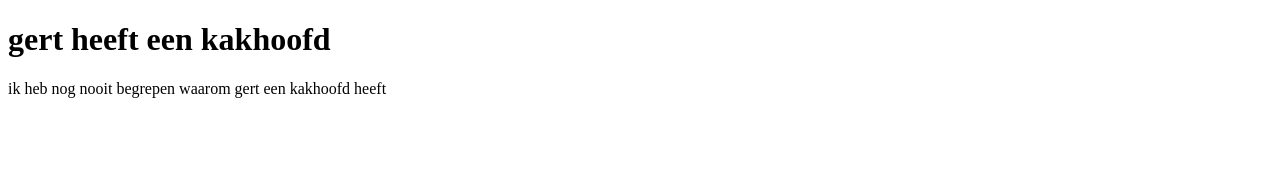
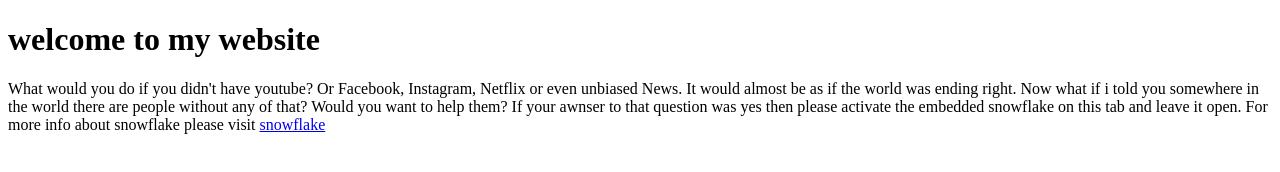
Before and after one commit to kddorenbos/kddorenbos.github.io, a plain HTML site: page index.html in a window 1280 px wide. Drawn offline with Linux system fonts and the light colour scheme.

Commit message:
getting serius now

```diff
--- a/index.html
+++ b/index.html
@@ -1,10 +1,18 @@
 <!DOCTYPE html>
 <html>
 	<head>
-		<title>dit is een titel</title>
+		<title>kddorenbos</title>
 	</head>
 	<body>
-		<h1>gert heeft een kakhoofd</h1>
-		<p>ik heb nog nooit begrepen waarom gert een kakhoofd heeft</p>
+		<h1>welcome to my website</h1>
+		<p>
+		What would you do if you didn't have youtube?
+		Or Facebook, Instagram, Netflix or even unbiased News.
+		It would almost be as if the world was ending right.
+		Now what if i told you somewhere in the world there are people without any of that?
+		Would you want to help them?
+		If your awnser to that question was yes then please activate the embedded snowflake on this tab and leave it open.
+		For more info about snowflake please visit <a href="https://snowflake.torproject.org/?lang=en_US">snowflake</a>
+		</p>
 	</body>
 </html>
```
